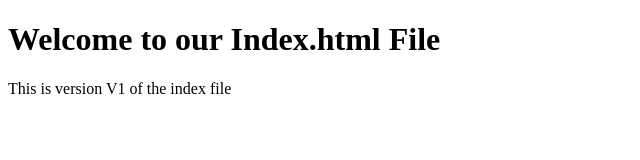
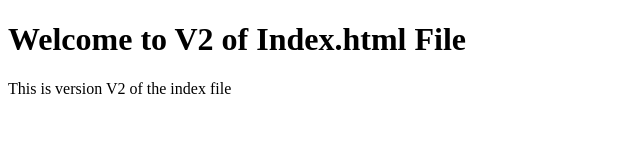
Before and after one commit to knandiGit/githubrepo, a plain HTML site: page index.html in a window 1280 px wide. Shown: the whole page, without its empty margins (0-640 px from the left). Drawn offline with Linux system fonts and the light colour scheme.

Commit message:
This is version V2 of index.html file

```diff
--- a/index.html
+++ b/index.html
@@ -6,7 +6,7 @@
 	<meta name="description" content="Ths is an Index.html file">
 </head>
 <body>
-	<h1>Welcome to our Index.html File</h1>
-	<p>This is version V1 of the index file</p>
+	<h1>Welcome to V2 of Index.html File</h1>
+	<p>This is version V2 of the index file</p>
 </body>
 </html>
```
